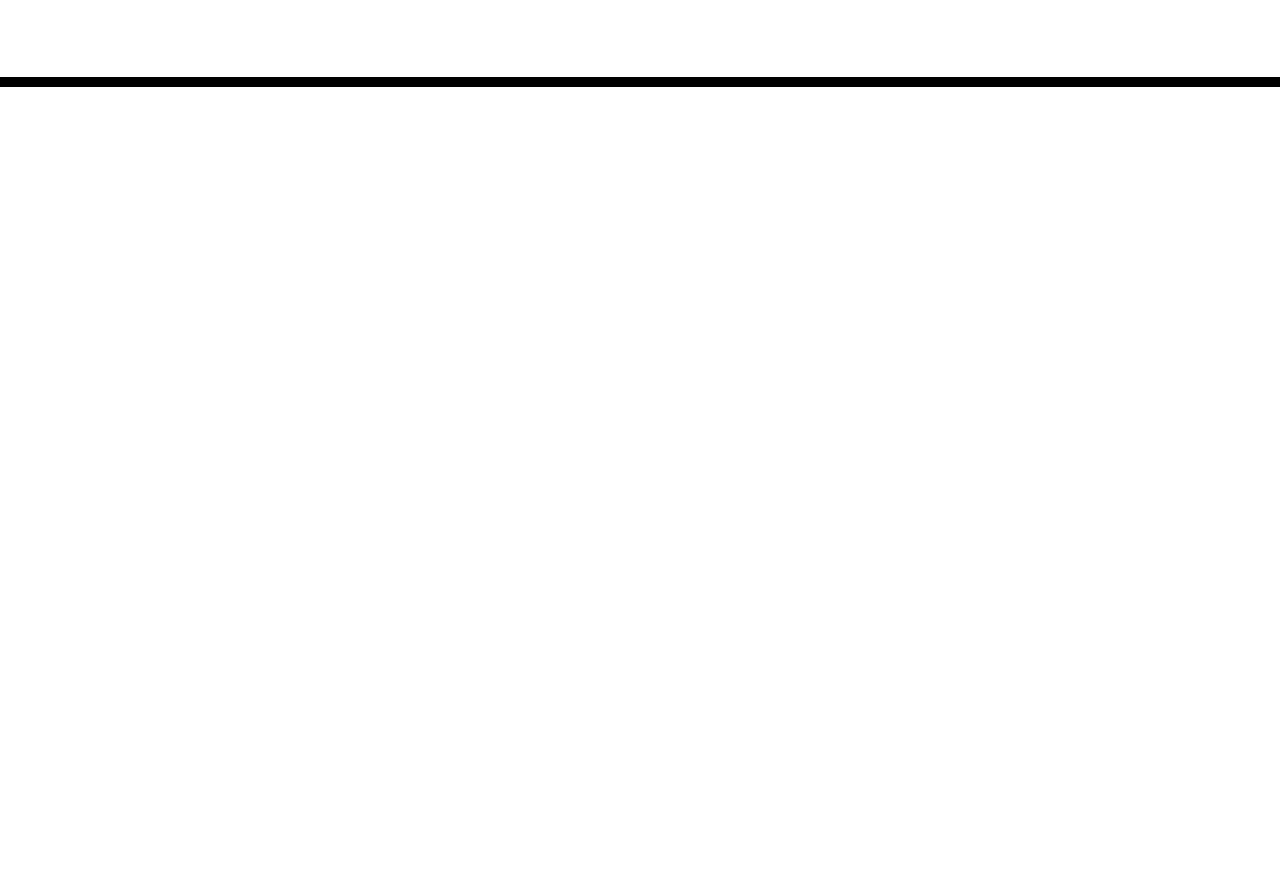
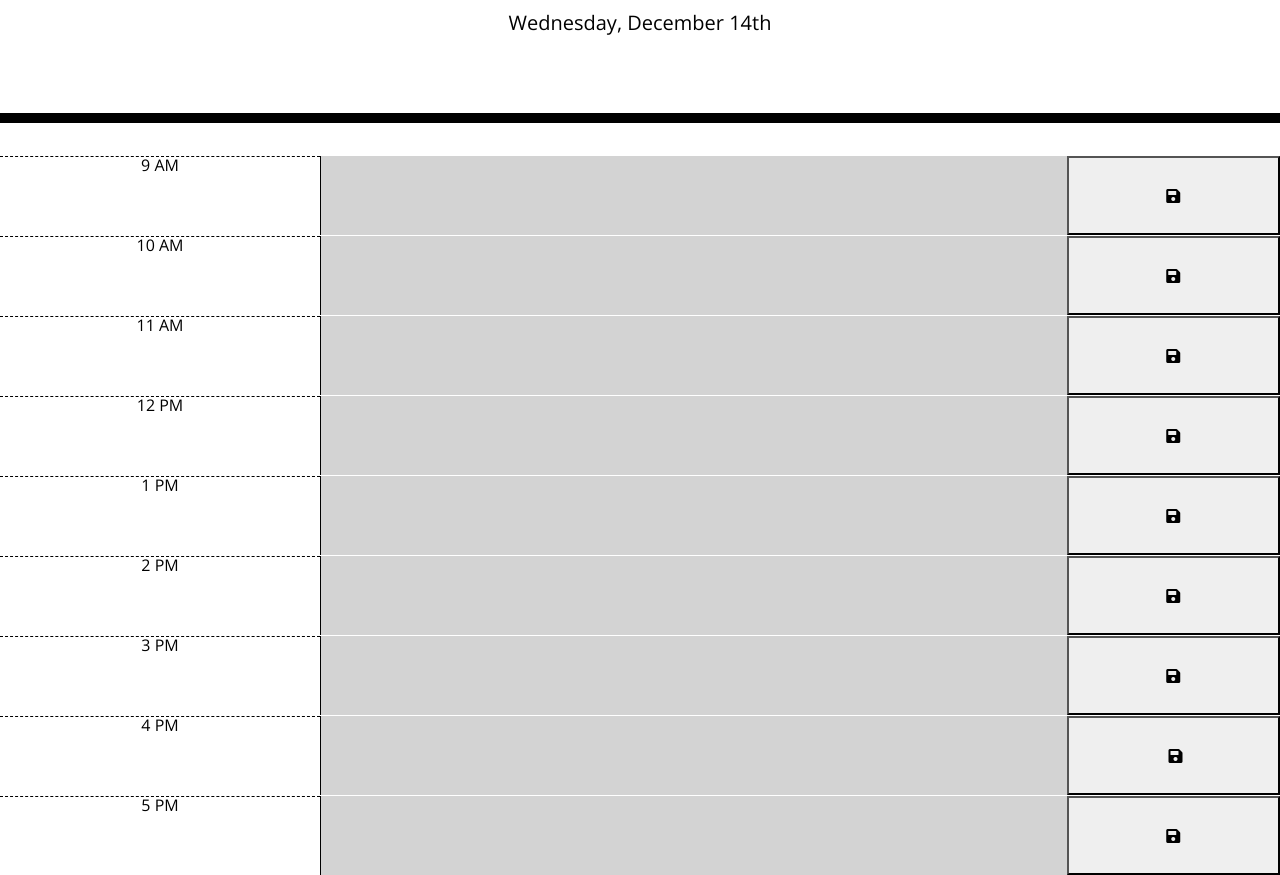
Before and after one commit to BrandonN64/module-5-third-party-api-hw, a plain HTML site: page index.html in a window 1280 px wide. Shown: the part 181-1056 px from the top of the page. Before the commit the page ends 800 px from the top, so only its background shows below. Drawn offline with nearby package versions, Linux system fonts and the light colour scheme.

Commit message:
updated the index.html to add the columns with the timeblocks and added a script.js to implement moment.js for the times

```diff
--- /dev/null
+++ b/assets/script.js
@@ -0,0 +1,30 @@
+var saveButton = $(".save");
+var currentDay = $("#momentDay");
+
+function dailyPlanner(){
+    currentDay.text(moment().format("dddd, MMMM Do"));
+    for (let i = 9; i <= 17; i++){
+        var currentTime = "time-" + i;
+        var timeBlockEl = $("#"+ currentTime);
+        if (moment().hour() > i){
+            timeBlockEl.children("textarea").addClass("past");}
+        else if (moment().hour() === i) {
+            timeBlockEl.children("textarea").addClass("present");}
+        else {
+            timeBlockEl.children("textarea").addClass("future");}
+        var plannerTask = localStorage.getItem(currentTime);
+        if (plannerTask) {
+            timeBlockEl.children("textarea")[0].value = plannerTask;}}
+}
+saveButton.on("click", function() {
+    var parentElement = $(this).parent();
+    var currentTime = parentElement.attr("id");
+    var plannerTask = parentElement.children("textarea")[0].value;
+    if (plannerTask){
+        localStorage.setItem(currentTime, plannerTask);
+    } else {
+        localStorage.setItem(currentTime, "");
+    }
+});
+
+dailyPlanner();
--- a/index.html
+++ b/index.html
@@ -1,38 +1,104 @@
 <!DOCTYPE html>
 <html lang="en">
+
 <head>
   <meta charset="UTF-8" />
   <meta name="viewport" content="width=device-width, initial-scale=1.0" />
   <meta http-equiv="X-UA-Compatible" content="ie=edge" />
-    <link
-      rel="stylesheet"
-      href="https://stackpath.bootstrapcdn.com/bootstrap/4.3.1/css/bootstrap.min.css"
-    />
-    <link
-      rel="stylesheet"
-      href="https://use.fontawesome.com/releases/v5.8.1/css/all.css"
-      integrity="sha384-50oBUHEmvpQ+1lW4y57PTFmhCaXp0ML5d60M1M7uH2+nqUivzIebhndOJK28anvf"
-      crossorigin="anonymous"
-    />
-    <link
-      href="https://fonts.googleapis.com/css?family=Open+Sans&display=swap"
-      rel="stylesheet"
-    />
-    <link rel="stylesheet" href="style.css" />
+  <link rel="stylesheet" href="https://stackpath.bootstrapcdn.com/bootstrap/4.3.1/css/bootstrap.min.css" />
+  <link rel="stylesheet" href="https://use.fontawesome.com/releases/v5.8.1/css/all.css"
+    integrity="sha384-50oBUHEmvpQ+1lW4y57PTFmhCaXp0ML5d60M1M7uH2+nqUivzIebhndOJK28anvf" crossorigin="anonymous" />
+  <link href="https://fonts.googleapis.com/css?family=Open+Sans&display=swap" rel="stylesheet" />
+  <link rel="stylesheet" href="./assets/style.css" />
   <title>Work Day Scheduler</title>
 </head>
-
+<!-- This is the header of the page, that shows the Current Day and Date using moment -->
 <body>
   <header class="jumbotron">
     <h1 class="display-3">Work Day Scheduler</h1>
     <p class="lead">A simple calendar app for scheduling your work day</p>
-      <p id="currentDay" class="lead"></p>
+    <p id="momentDay" class="lead"></p>
   </header>
-    <div class="container">
+
+  <div class="container-fluid">
     <!-- Timeblocks go here -->
+    <!-- They are set up using bootstrap for the column sizes and font awesome for the save icon used on the right-->
+    <section class="nine-am">
+      <div class="row time-block" id="time-9">
+        <section class="col-3 hour">9 AM</section>
+        <textarea class="col-7 description"></textarea>
+        <button class="save col-2"><i class="fas fa-save"></i></button>
       </div>
+    </section>
+    <!-- Seperated each time with sections so they are easily distinguished -->
+    <section class="ten-am">
+      <div class="row time-block" id="time-10">
+        <div class="col-3 hour">10 AM</div>
+        <textarea class="col-7 description"></textarea>
+        <button class="save col-2"><i class="fas fa-save"></i></button>
+      </div>
+    </section>
 
+    <section class="eleven-am">
+      <div class="row time-block" id="time-11">
+        <div class="col-3 hour">11 AM</div>
+        <textarea class="col-7 description"></textarea>
+        <button class="save col-2"><i class="fas fa-save"></i></button>
+      </div>
+    </section>
+
+    <section class="twelve-pm">
+      <div class="row time-block" id="time-12">
+        <div class="col-3 hour">12 PM</div>
+        <textarea class="col-7 description"></textarea>
+        <button class="save col-2"><i class="fas fa-save"></i></button>
+      </div>
+    </section>
+
+    <section class="one-pm">
+      <div class="row time-block" id="time-13">
+        <div class="col-3 hour">1 PM</div>
+        <textarea class="col-7 description"></textarea>
+        <button class="save col-2"><i class="fas fa-save"></i></button>
+      </div>
+    </section>
+
+    <section class="two-pm">
+      <div class="row time-block" id="time-14">
+        <div class="col-3 hour">2 PM</div>
+        <textarea class="col-7 description"></textarea>
+        <button class="save col-2"><i class="fas fa-save"></i></button>
+      </div>
+    </section>
+
+    <section class="three-pm">
+      <div class="row time-block" id="time-15">
+        <div class="col-3 hour">3 PM</div>
+        <textarea class="col-7 description"></textarea>
+        <button class="save col-2"><i class="fas fa-save"></i></button>
+      </div>
+    </section>
+
+    <section class="four-pm">
+      <div class="row time-block" id="time-16">
+        <div class="col-3 hour">4 PM</div>
+        <textarea class="col-7 description"></textarea>
+        <button class="save col-2"> <i class="fas fa-save"></i></button>
+      </div>
+    </section>
+
+    <section class="five-pm">
+      <div class="row time-block" id="time-17">
+        <div class="col-3 hour">5 PM</div>
+        <textarea class="col-7 description"></textarea>
+        <button class="save col-2"><i class="fas fa-save"></i></button>
+      </div>
+    </section>
+  </div>
+<!-- Importing jquery and moment, as well as the javascript file -->
   <script src="https://cdnjs.cloudflare.com/ajax/libs/jquery/3.2.1/jquery.min.js"></script>
   <script src="https://cdnjs.cloudflare.com/ajax/libs/moment.js/2.24.0/moment.min.js"></script>
+  <script src="./assets/script.js"></script>
 </body>
+
 </html>
```
Also changed, not shown: assets/style.css (renamed from style.css). Lines whose indentation alone changed are shown as unchanged.
